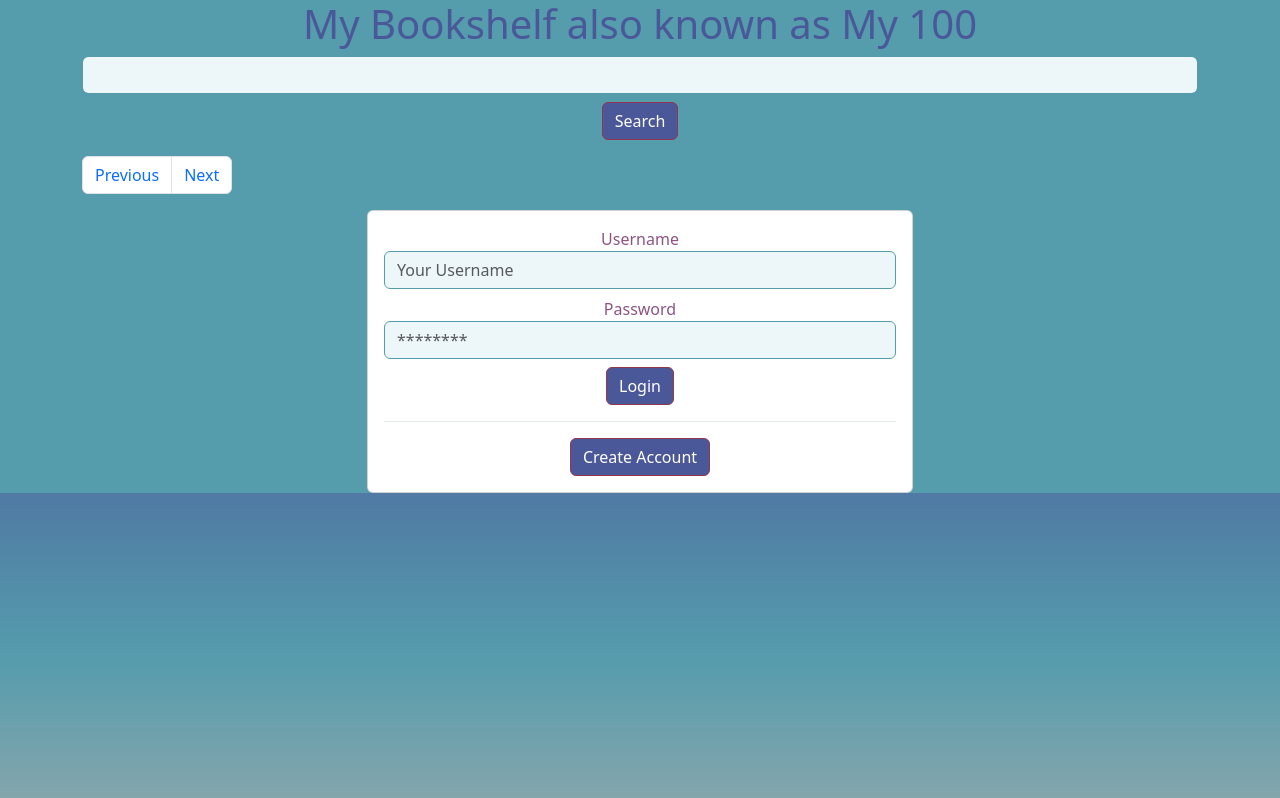
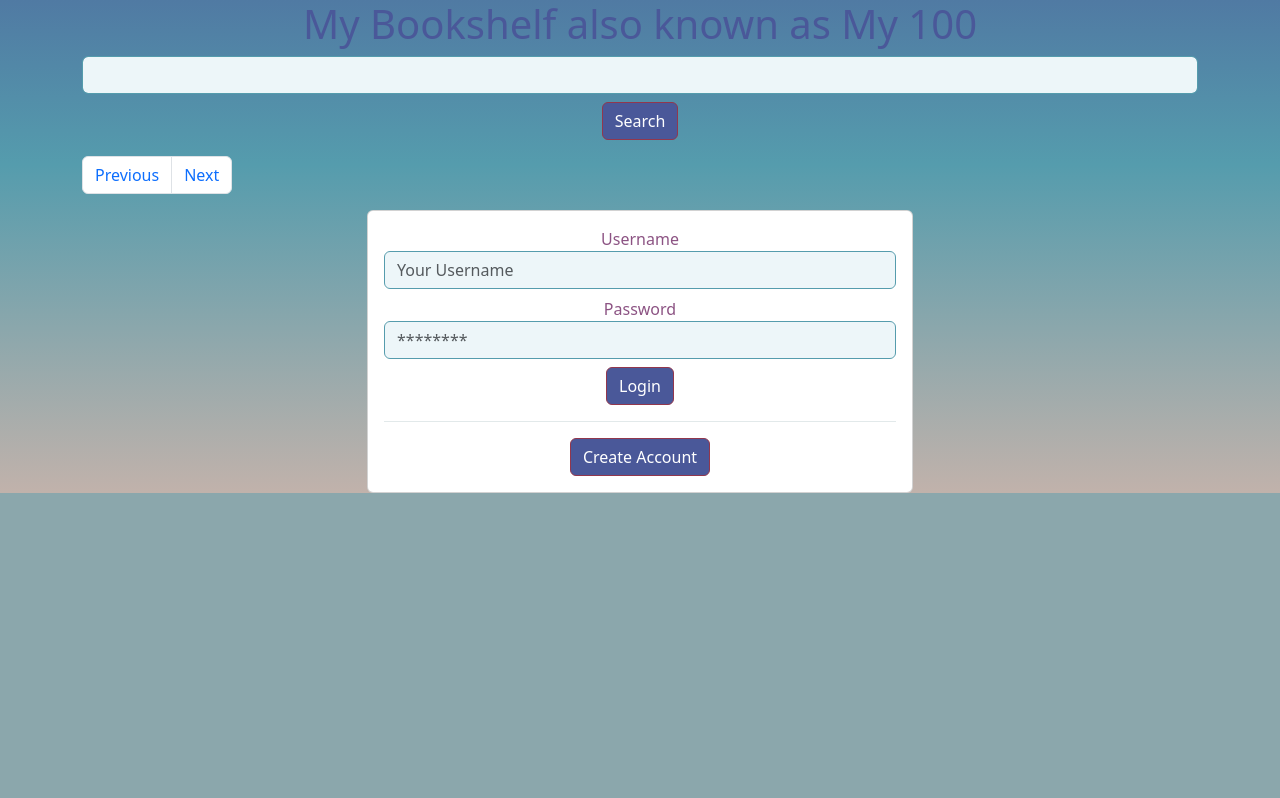
Before and after one commit to 206Dorian/my-bookshelf, a React (Create React App) app in the folder client/: page / in a window 1280 px wide. Built offline with nearby package versions, Linux system fonts and the light colour scheme.

Commit message:
updating app.css becasue we are getting home an dapp backgroudn on page

```diff
--- a/client/src/App.css
+++ b/client/src/App.css
@@ -11,9 +11,6 @@
 
 .App {
   text-align: center;
-  background-color: var(--GulfCoast);
+  background: linear-gradient(to bottom, #507AA3, #559cad, #8BA7AC, #C1B2AB);
+
 }
-
-body {
-  background: linear-gradient(to bottom, #507AA3, #559cad, #8BA7AC, #C1B2AB);
-}
--- a/client/src/components/Bookshelf.css
+++ b/client/src/components/Bookshelf.css
@@ -1,6 +1,8 @@
 .BookEntry {
   background-color: var(--dorianGrey);
   color: var(--TimothyMagenta);
+  width: 75%;
+  margin: 0 auto;
 }
 
 #bookshelfContainer{
```
